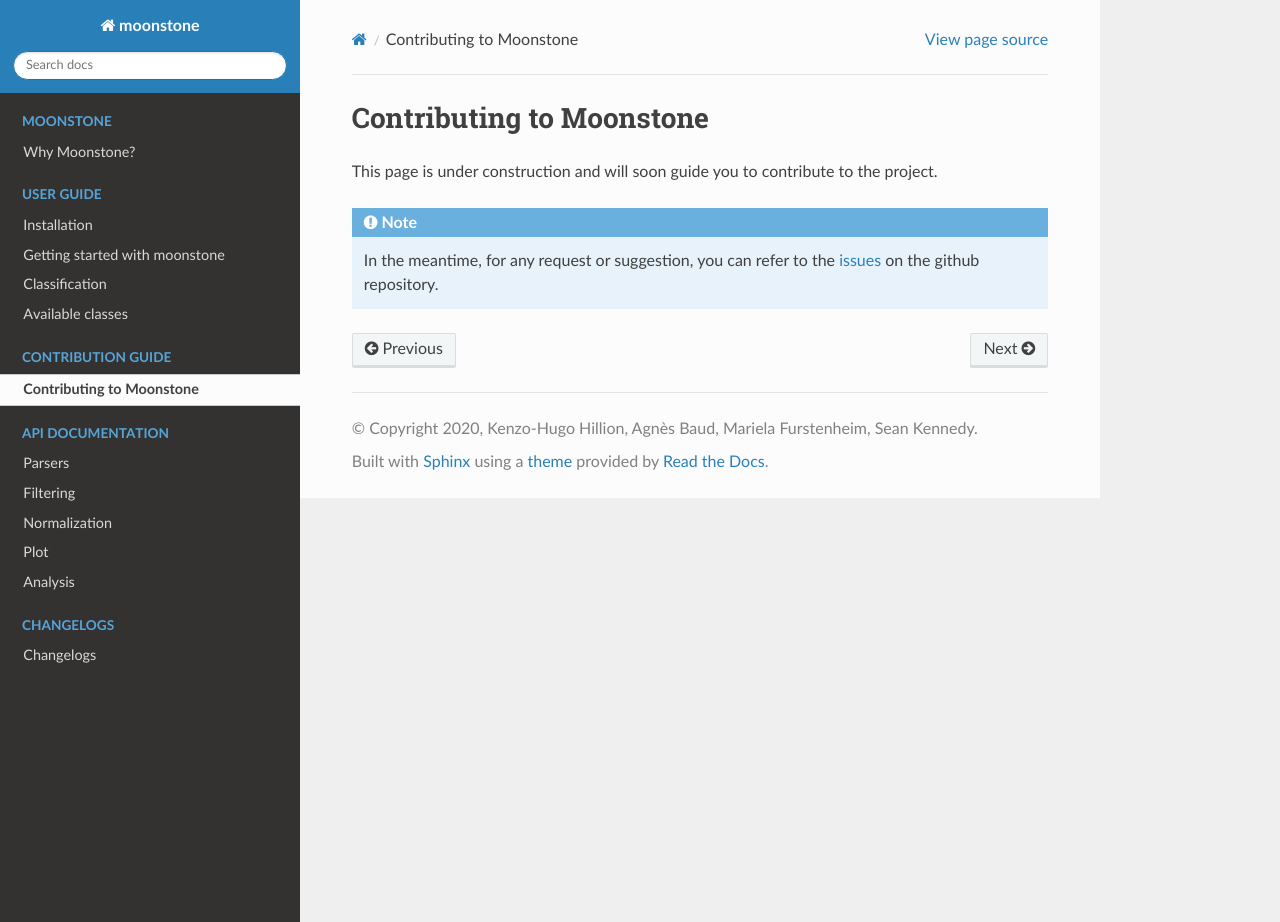
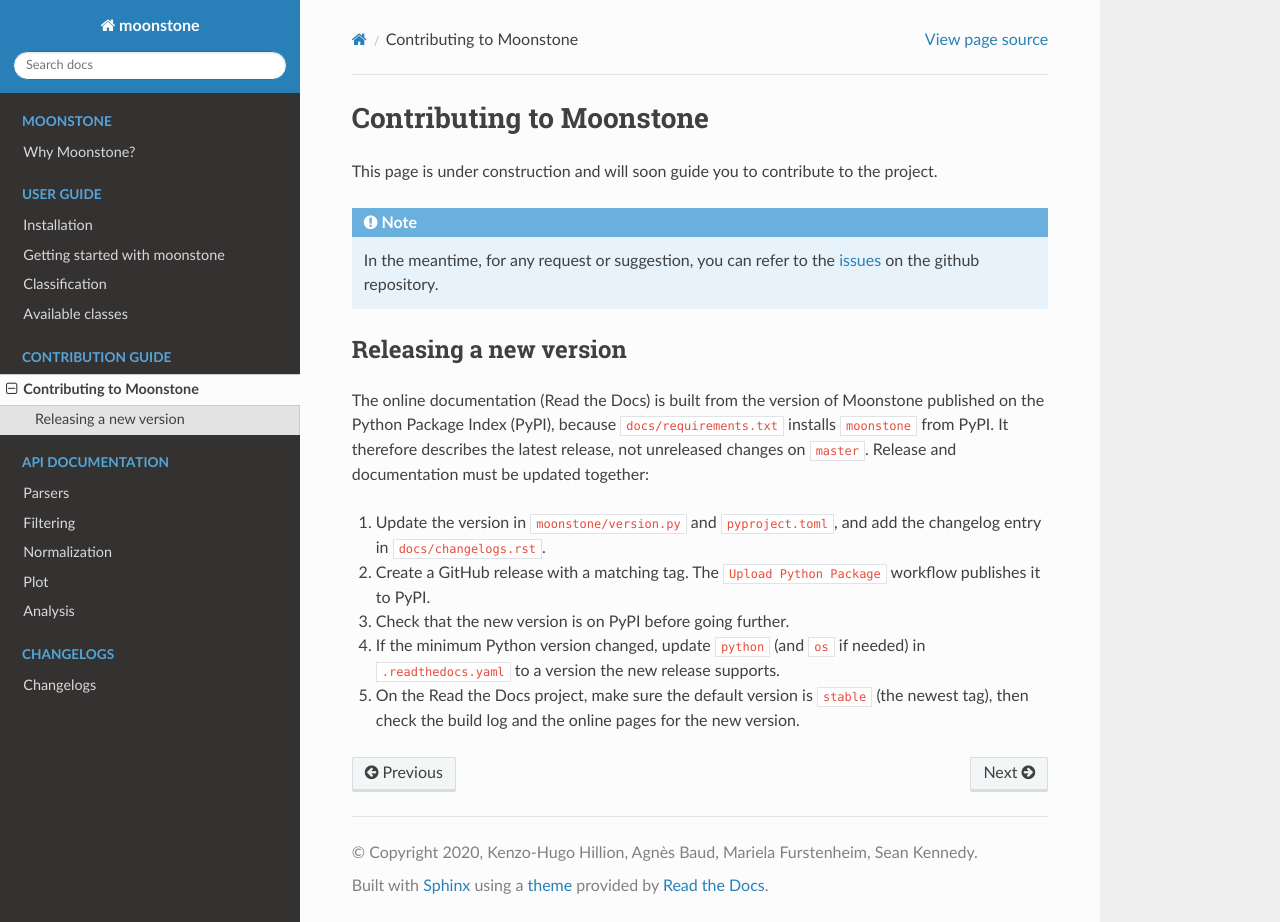
Before and after one commit to motleystate/moonstone, a Sphinx documentation site: the page built from docs/contribution_guide/contributing.rst, in a window 1280 px wide and 922 px high. Built offline with Sphinx 7.4.7 and the Read the Docs theme 3.1.0, drawn with Linux system fonts in a browser that asks for light colours.

Commit message:
Document that Read the Docs follows PyPI, add release checklist (#95)
Co-Authored-By: Claude Sonnet 5.5 <noreply@anthropic.com>
Claude-Session: https://claude.ai/code/session_01LAcAaD6i94V7u7CRHfYGvg

```diff
--- a/docs/contribution_guide/contributing.rst
+++ b/docs/contribution_guide/contributing.rst
@@ -8,3 +8,14 @@ This page is under construction and will soon guide you to contribute to the pro
     In the meantime, for any request or suggestion, you can refer to the issues_ on the github repository.
 
 .. _issues: https://github.com/motleystate/moonstone/issues
+
+Releasing a new version
+=======================
+
+The online documentation (Read the Docs) is built from the version of Moonstone published on the Python Package Index (PyPI), because ``docs/requirements.txt`` installs ``moonstone`` from PyPI. It therefore describes the latest release, not unreleased changes on ``master``. Release and documentation must be updated together:
+
+1. Update the version in ``moonstone/version.py`` and ``pyproject.toml``, and add the changelog entry in ``docs/changelogs.rst``.
+2. Create a GitHub release with a matching tag. The ``Upload Python Package`` workflow publishes it to PyPI.
+3. Check that the new version is on PyPI before going further.
+4. If the minimum Python version changed, update ``python`` (and ``os`` if needed) in ``.readthedocs.yaml`` to a version the new release supports.
+5. On the Read the Docs project, make sure the default version is ``stable`` (the newest tag), then check the build log and the online pages for the new version.
```
Also changed, not shown: .readthedocs.yaml.
